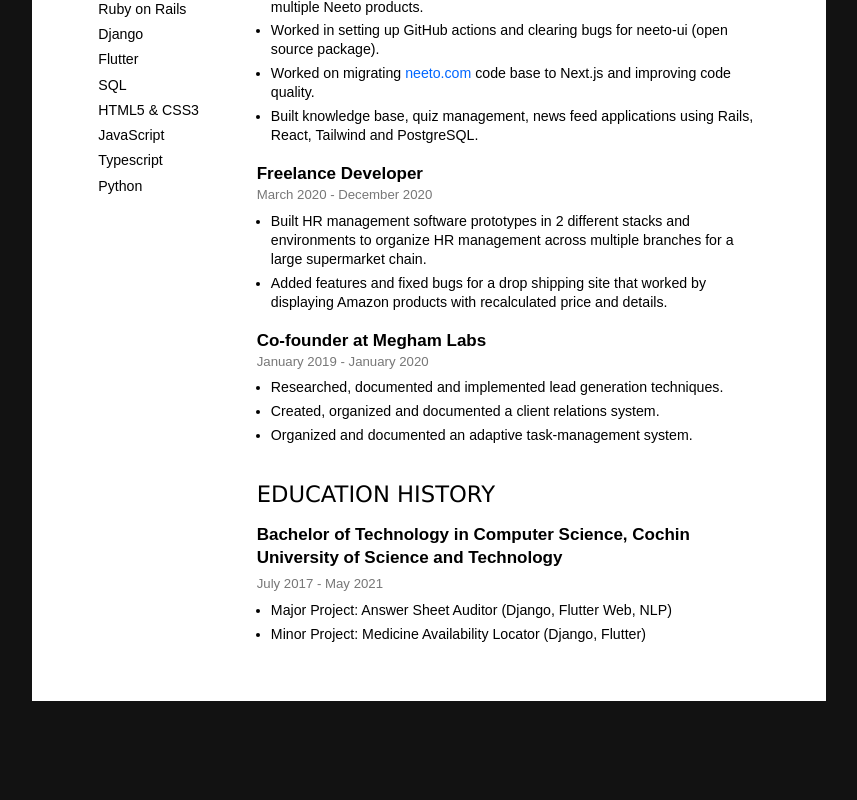
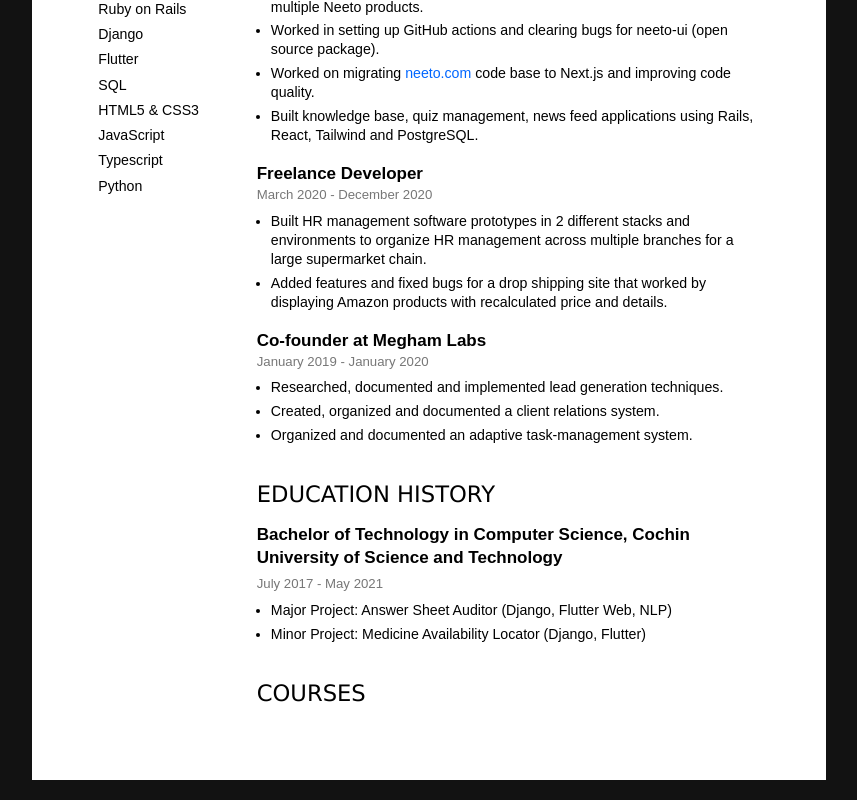
Before and after one commit to shamilsdq/shamilsdq-next, a Next.js app: page /resume in a window 1280 px wide. Shown: the part 731-1531 px from the top of the page, without its empty margins (211-1068 px from the left). Before the commit the page ends 1452 px from the top, so only its background shows below. Built offline with nearby package versions, Linux system fonts and the light colour scheme.

Commit message:
Created a simple Courses component and added it to Resume

```diff
--- /dev/null
+++ b/components/Resume/Courses.tsx
@@ -0,0 +1,9 @@
+import { FunctionComponent } from "react";
+
+const Courses: FunctionComponent = () => (
+    <section>
+        <h3>Courses</h3>
+    </section>
+);
+
+export default Courses;
--- a/components/Resume/index.tsx
+++ b/components/Resume/index.tsx
@@ -7,6 +7,7 @@ import Skills from "./Skills";
 import Profile from "./Profile";
 import EmploymentHistory from "./EmploymentHistory";
 import EducationHistory from "./EducationHistory";
+import Courses from "./Courses";
 
 export {
     Title,
@@ -16,4 +17,5 @@ export {
     Profile,
     EmploymentHistory,
     EducationHistory,
+    Courses,
 };
--- a/pages/resume.tsx
+++ b/pages/resume.tsx
@@ -9,6 +9,7 @@ import {
     Skills,
     EmploymentHistory,
     EducationHistory,
+    Courses,
 } from "components/Resume";
 
 const Resume: FunctionComponent = () => (
@@ -24,6 +25,7 @@ const Resume: FunctionComponent = () => (
                 <Profile />
                 <EmploymentHistory />
                 <EducationHistory />
+                <Courses />
             </main>
         </div>
     </div>
```
